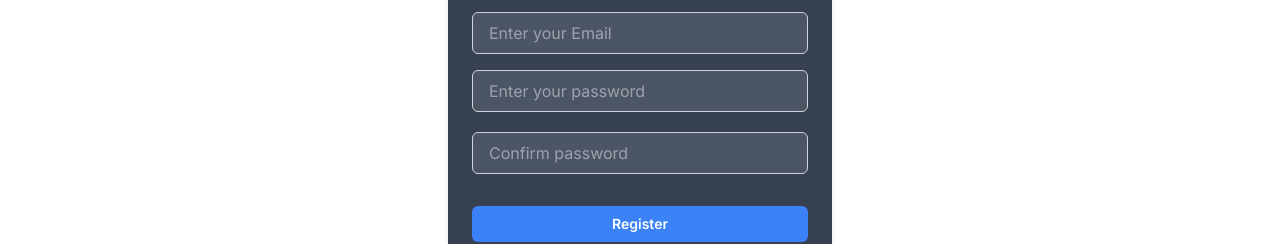
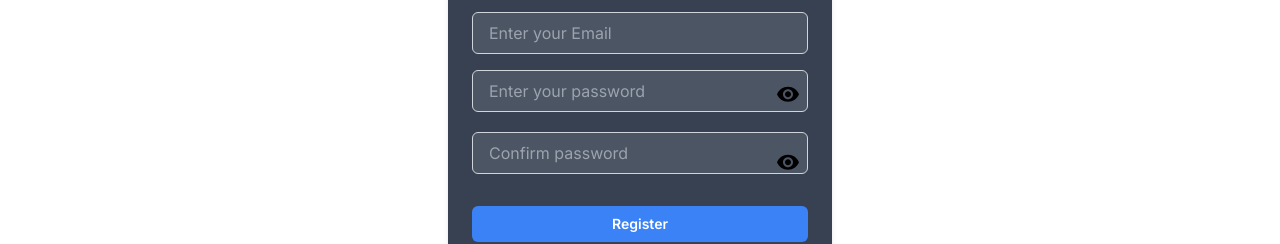
Before and after one commit to raajz49/Typescript, a Next.js app: page /LoginPage/Register in a window 1280 px wide. Shown: the part 262-506 px from the top of the page. Built offline with nearby package versions, Linux system fonts and the light colour scheme.

Commit message:
password masking and its icons in registration

```diff
--- a/src/app/LoginPage/Register/page.tsx
+++ b/src/app/LoginPage/Register/page.tsx
@@ -3,10 +3,8 @@
 import Link from 'next/link'
 import { useState, ChangeEvent } from 'react';
 import { useRouter } from 'next/navigation';
-import {Icon} from 'react-icons-kit';
-import {eyeOff} from 'react-icons-kit/feather/eyeOff';
-import {eye} from 'react-icons-kit/feather/eye'
-
+import VisibilityIcon from '@mui/icons-material/Visibility';
+import VisibilityOffIcon from '@mui/icons-material/VisibilityOff';
 interface FormValues {
   Name: string;
   email: string;
@@ -19,7 +17,7 @@ const Register = () => {
   const initialvalues: FormValues = { Name: "", email: "", password: "", Confirmpassword: "" };
   const [formValues, setFormValues] = useState(initialvalues);
   const [formErrors, setFormErrors] = useState<Partial<FormValues>>({});
-
+  const [showPassword, setShowPassword] = useState(false);
 
   const handleChange = (e: ChangeEvent<HTMLInputElement>) => {
     const { name, value } = e.target;
@@ -36,7 +34,6 @@ const Register = () => {
       router.push('/LoginPage/Login');
     }
   }
-
 
   const validate = (values: FormValues) => {
     const errors: Partial<FormValues> = {};
@@ -69,6 +66,10 @@ const Register = () => {
     return errors;
   }
 
+  const togglePasswordVisibility = () => {
+    setShowPassword(!showPassword);
+  };
+
   return (
     <div>
       <h1 className='flex justify-center mt-36 font-serif font-bold mb-3 text-3xl'>Registration page</h1>
@@ -97,25 +98,43 @@ const Register = () => {
             {formErrors.email && <p className="text-red-500">{formErrors.email}</p>}
           </div>
           <div className='mb-4'>
+            <div className="relative">
               <input
-              type="password"
+                type={showPassword ? "text" : "password"}
                 name="password"
                 value={formValues.password}
                 placeholder='Enter your password'
                 onChange={handleChange}
                 className="w-full mb-1 px-4 py-2 text-gray-700 bg-gray-600 border border-gray-300 rounded-md focus:outline-none focus:bg-gray-500 focus:border-blue-500"
               />
+              <button
+                type="button"
+                className="absolute top-1/2 right-2 transform -translate-y-1/2 text-black "
+                onClick={togglePasswordVisibility}
+              >
+                {showPassword ? <VisibilityOffIcon /> : <VisibilityIcon />}
+              </button>
+            </div>
             {formErrors.password && <p className="text-red-500">{formErrors.password}</p>}
           </div>
           <div className='mb-4'>
+          <div className="relative">
             <input
-              type="password"
+              type={showPassword ? "text" : "password"}
               name="Confirmpassword"
               value={formValues.Confirmpassword}
               placeholder='Confirm password'
               onChange={handleChange}
               className="w-full mb-4 px-4 py-2 text-gray-700 bg-gray-600 border border-gray-300 rounded-md focus:outline-none focus:bg-gray-500 focus:border-blue-500"
             />
+            <button
+                type="button"
+                className="absolute top-1/2 right-2 transform -translate-y-1/2 text-black "
+                onClick={togglePasswordVisibility}
+              >
+                {showPassword ? <VisibilityOffIcon /> : <VisibilityIcon />}
+              </button>
+            </div>
             {formErrors.Confirmpassword && <p className="text-red-500">{formErrors.Confirmpassword}</p>}
           </div>
           <div className='mb-3' >
```
Lines whose indentation alone changed are shown as unchanged.
